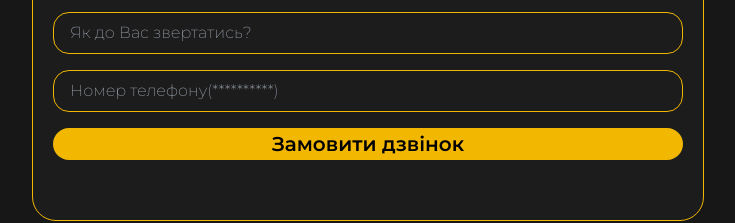
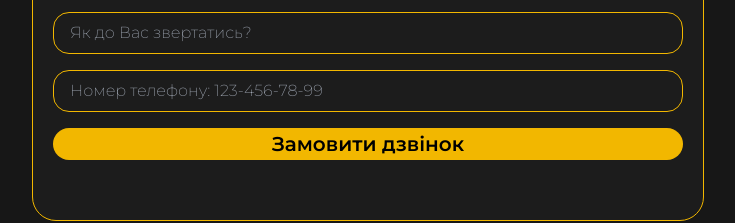
Before and after one commit to VarSlax/sf, a Next.js app: page /order in a window 1280 px wide. Shown: the part 169-392 px from the top of the page, without its empty margins (272-1007 px from the left). Built offline with nearby package versions, Linux system fonts and the light colour scheme.

Commit message:
fix: change example prhone number and add hover on close modal button

```diff
--- a/app/order/page.tsx
+++ b/app/order/page.tsx
@@ -43,7 +43,7 @@ const OrderPage = () => {
           onClick={() => push("/")}
           src={closeIcon}
           alt="no image"
-          className="cursor-pointer"
+          className="cursor-pointer hover:animate-spin"
         />
       </div>
       <div className="m-2 text-center text-xl font-semibold text-golden">
@@ -71,7 +71,7 @@ const OrderPage = () => {
           <ErrorMessage errors={errors} name="name" />
           <input
             type="tel"
-            placeholder="Номер телефону(**********)"
+            placeholder="Номер телефону: 123-456-78-99"
             {...register("phone", {
               required: "Будь ласка, введiть номер для зворотнього дзвiнка",
             })}
```
